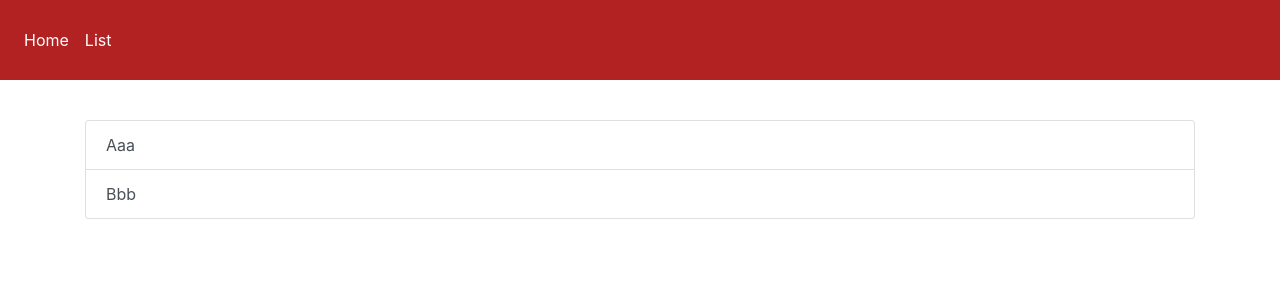
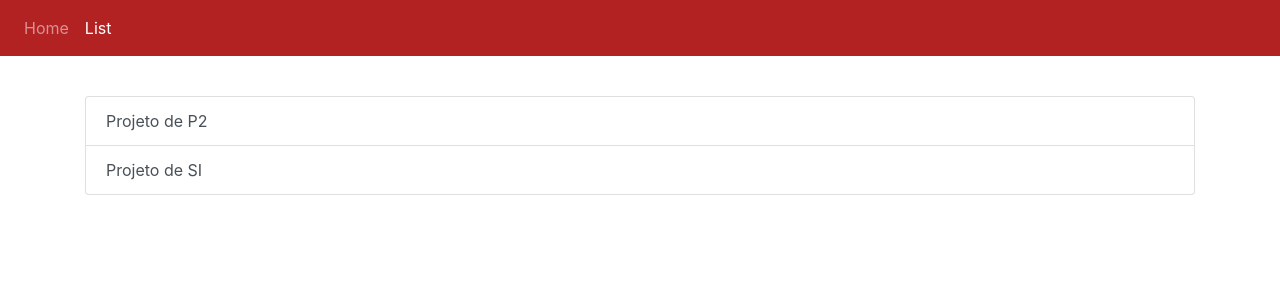
Before and after one commit to JRobsonJr/git-info, an Angular app in the folder projeto-git/: page /projects in a window 1280 px wide. Shown: the top 300 px of the page. Built offline with nearby package versions, Linux system fonts and the light colour scheme.

Commit message:
Lint problems fixed & edited project detail display.

```diff
--- a/projeto-git/src/app/app-routing.module.ts
+++ b/projeto-git/src/app/app-routing.module.ts
@@ -7,10 +7,11 @@ import { ProjectDetailComponent } from './project-detail/project-detail.componen
 import { ProjectNotFoundComponent } from './project-not-found/project-not-found.component';
 
 const appRoutes: Routes = [
-  { path: '', component: HomeComponent },
+  { path: 'home', component: HomeComponent },
   { path: 'projects', component: ProjectListComponent },
   { path: 'notFound', component: ProjectNotFoundComponent },
-  { path: 'project/:id', component: ProjectDetailComponent }
+  { path: 'project/:id', component: ProjectDetailComponent },
+  { path: '', redirectTo: 'home', pathMatch: 'full' }
 ];
 
 @NgModule({
--- a/projeto-git/src/app/app.component.css
+++ b/projeto-git/src/app/app.component.css
@@ -1,7 +1,6 @@
 .navbar {
     background-color: firebrick;
-    cursor: pointer;
-    height: 10vh;
+    cursor: pointer
 }
 
 .btn-main {
--- a/projeto-git/src/app/app.component.html
+++ b/projeto-git/src/app/app.component.html
@@ -2,12 +2,12 @@
     <button class="navbar-toggler" type="button" data-toggle="collapse" data-target="#navbarSupportedContent" aria-controls="navbarSupportedContent"
         aria-expanded="false" aria-label="Toggle navigation">
         <span class="navbar-toggler-icon"></span>
-      </button>
+    </button>
 
-  <div class="collapse navbar-collapse" id="navbarSupportedContent">
+    <div class="collapse navbar-collapse" id="navbarSupportedContent">
         <ul class="navbar-nav mr-auto">
             <li routerLinkActive="active">
-                <a class="nav-link" routerLink="">Home</a>
+                <a class="nav-link" routerLink="/home">Home</a>
             </li>
             <li routerLinkActive="active">
                 <a class="nav-link" routerLink="/projects">List</a>
--- a/projeto-git/src/app/home/home.component.html
+++ b/projeto-git/src/app/home/home.component.html
@@ -2,6 +2,6 @@
   <h1 class="display-3">Welcome!</h1>
   <p class="lead">We keep track of some data related to Git Projects.</p>
   <hr class="my-4">
-  <p>If some data is already available, the following button can come in handy.</p>
-  <button type="button" class="btn btn-main" routerLink="/project">List projects!</button>
+  <p>If data is already available, the following button can come in handy.</p>
+  <button type="button" class="btn btn-main" routerLink="/projects">List projects!</button>
 </div>
--- a/projeto-git/src/app/project-detail/project-detail.component.html
+++ b/projeto-git/src/app/project-detail/project-detail.component.html
@@ -1 +1,5 @@
-<p>name = {{ project.name }} id = {{ project.id }}</p>
+<div class="container">
+    <h5>Detalhes do Projeto {{ project?.name }}:</h5>
+    <p>Id = {{ project?.id }}</p>
+    <p>Commits = {{ project?.commits }}</p>
+</div>
--- a/projeto-git/src/app/project/project-data.service.ts
+++ b/projeto-git/src/app/project/project-data.service.ts
@@ -6,11 +6,10 @@ import { Project } from './project.model';
 @Injectable()
 export class ProjectDataService implements OnInit {
 
-  // static criouNovoProject = new EventEmitter<Project>();
-  testingProject = new Project('Aaa', 'aaa', 0);
-  testingProject2 = new Project('Bbb', 'aaa', 1);
+  mockProject1 = new Project('Projeto de P2', 'git.com/projetop2', 0);
+  mockProject2 = new Project('Projeto de SI', 'git.com/projetoSI', 1);
 
-  private projects: Project[] = [this.testingProject, this.testingProject2];
+  private projects: Project[] = [this.mockProject1, this.mockProject2];
 
   getProjects() {
     return this.projects;
@@ -19,7 +18,7 @@ export class ProjectDataService implements OnInit {
   getProject(id: number) {
     let projects = this.getProjects();
     for (let project of projects) {
-      if (project.id == id) {
+      if (project.id === id) {
         return project;
       }
     }
--- a/projeto-git/src/styles.css
+++ b/projeto-git/src/styles.css
@@ -1 +1,3 @@
-/* You can add global styles to this file, and also import other style files */
+.container {
+    margin-top: 10px
+}
```
Also changed, not shown: projeto-git/src/app/app.component.ts (+4 -4 lines).
